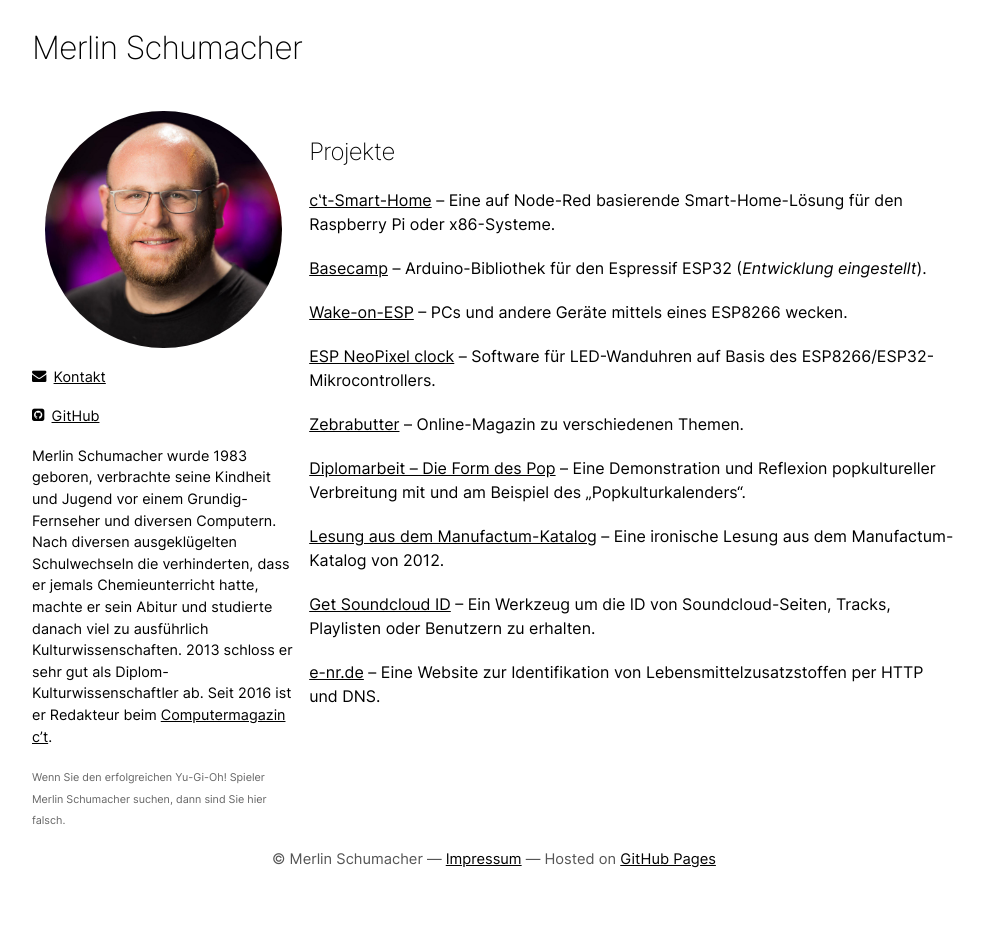
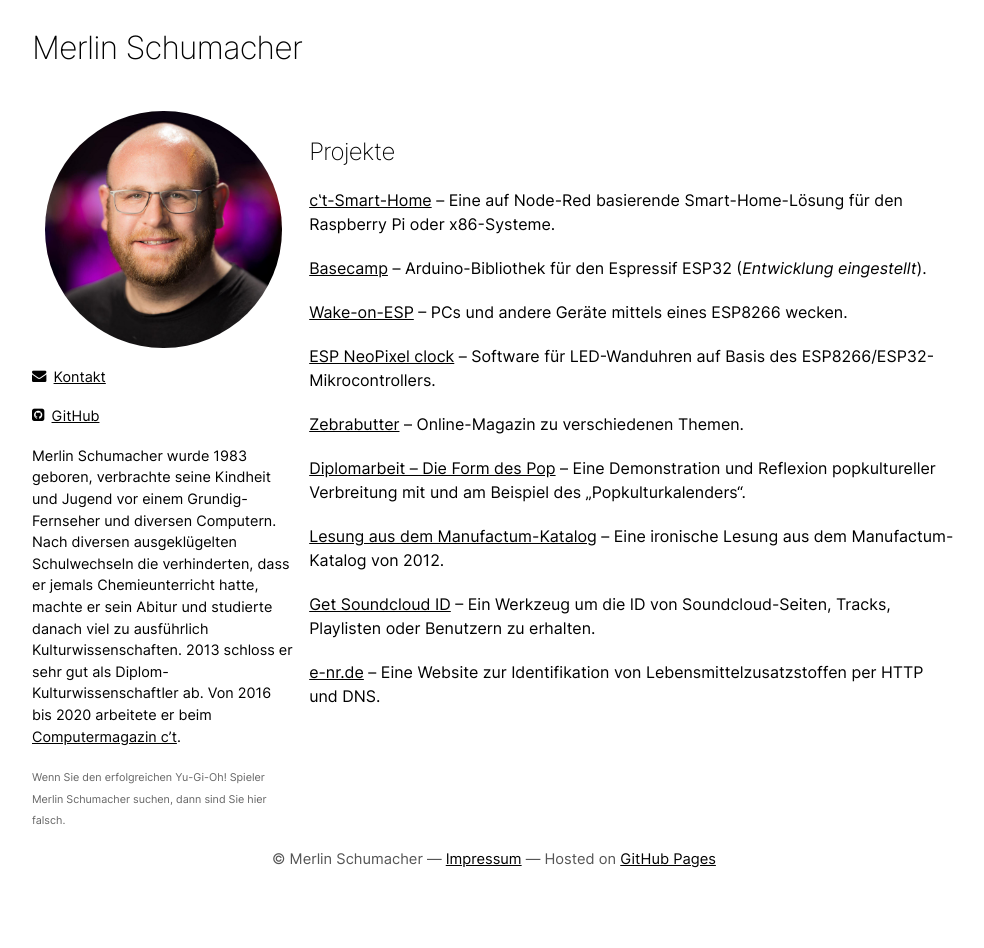
Before and after one commit to merlinschumacher/merlinschumacher.github.io, a Jekyll site: the page built from index.md, in a window 1280 px wide. Shown: the whole page, without its empty margins (146-1130 px from the left). Built offline with Jekyll 4.4.1, drawn with Linux system fonts in a browser that asks for light colours.

Commit message:
Update sidebar.md

```diff
--- a/_includes/sidebar.md
+++ b/_includes/sidebar.md
@@ -8,6 +8,6 @@ alt="Ein Foto des Diplom-Kulturwissenschaftlers und c‛t-Redakteurs Merlin Schu
 
 <span class="icon-github-square"></span>[GitHub](https://github.com/merlinschumacher/)
 
-Merlin Schumacher wurde 1983 geboren, verbrachte seine Kindheit und Jugend vor einem Grundig-Fernseher und diversen Computern. Nach diversen ausgeklügelten Schulwechseln die verhinderten, dass er jemals Chemieunterricht hatte, machte er sein Abitur und studierte danach viel zu ausführlich Kulturwissenschaften. 2013 schloss er sehr gut als Diplom-Kulturwissenschaftler ab. Seit 2016 ist er Redakteur beim [Computermagazin c't](https://www.ct.de/).
+Merlin Schumacher wurde 1983 geboren, verbrachte seine Kindheit und Jugend vor einem Grundig-Fernseher und diversen Computern. Nach diversen ausgeklügelten Schulwechseln die verhinderten, dass er jemals Chemieunterricht hatte, machte er sein Abitur und studierte danach viel zu ausführlich Kulturwissenschaften. 2013 schloss er sehr gut als Diplom-Kulturwissenschaftler ab. Von 2016 bis 2020 arbeitete er beim [Computermagazin c't](https://www.ct.de/).
 
 <span class="sidenote">Wenn Sie den erfolgreichen Yu-Gi-Oh! Spieler Merlin Schumacher suchen, dann sind Sie hier falsch.</span>
```
